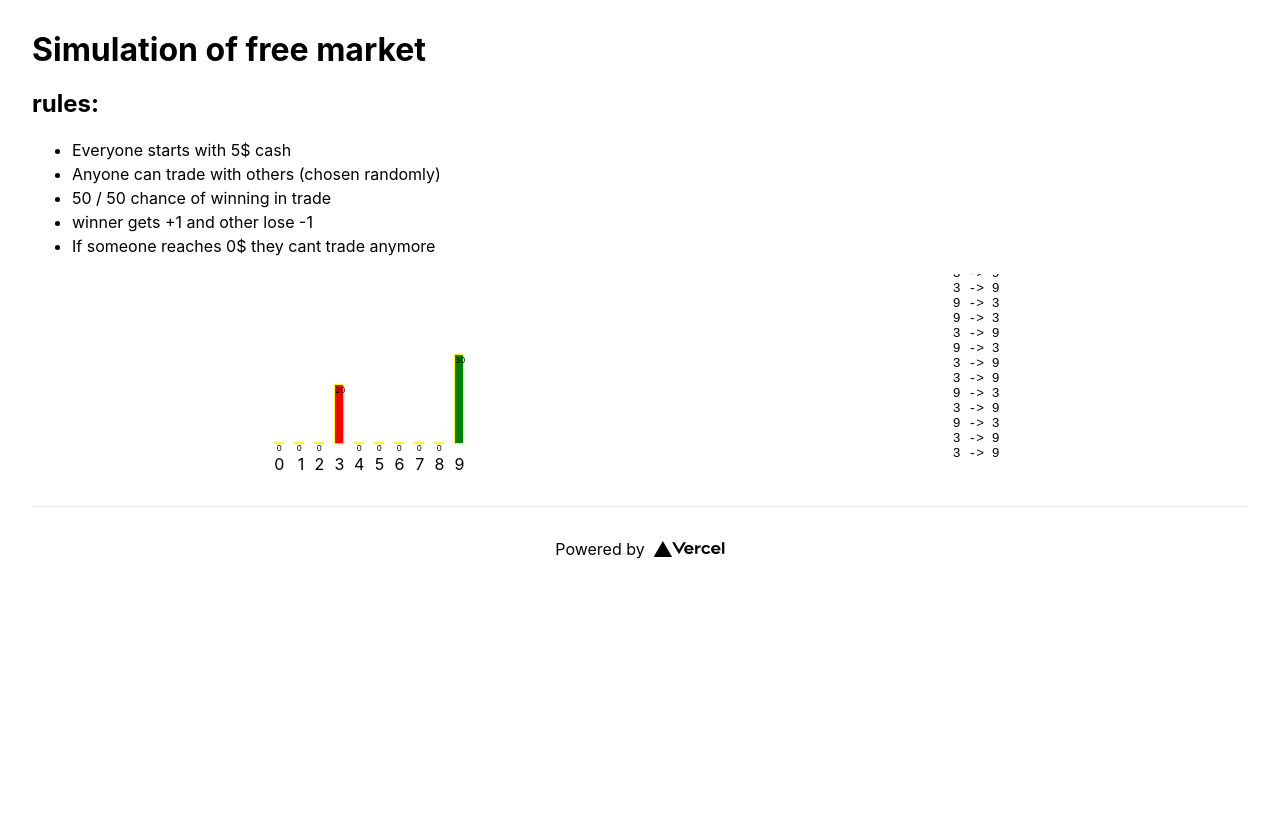
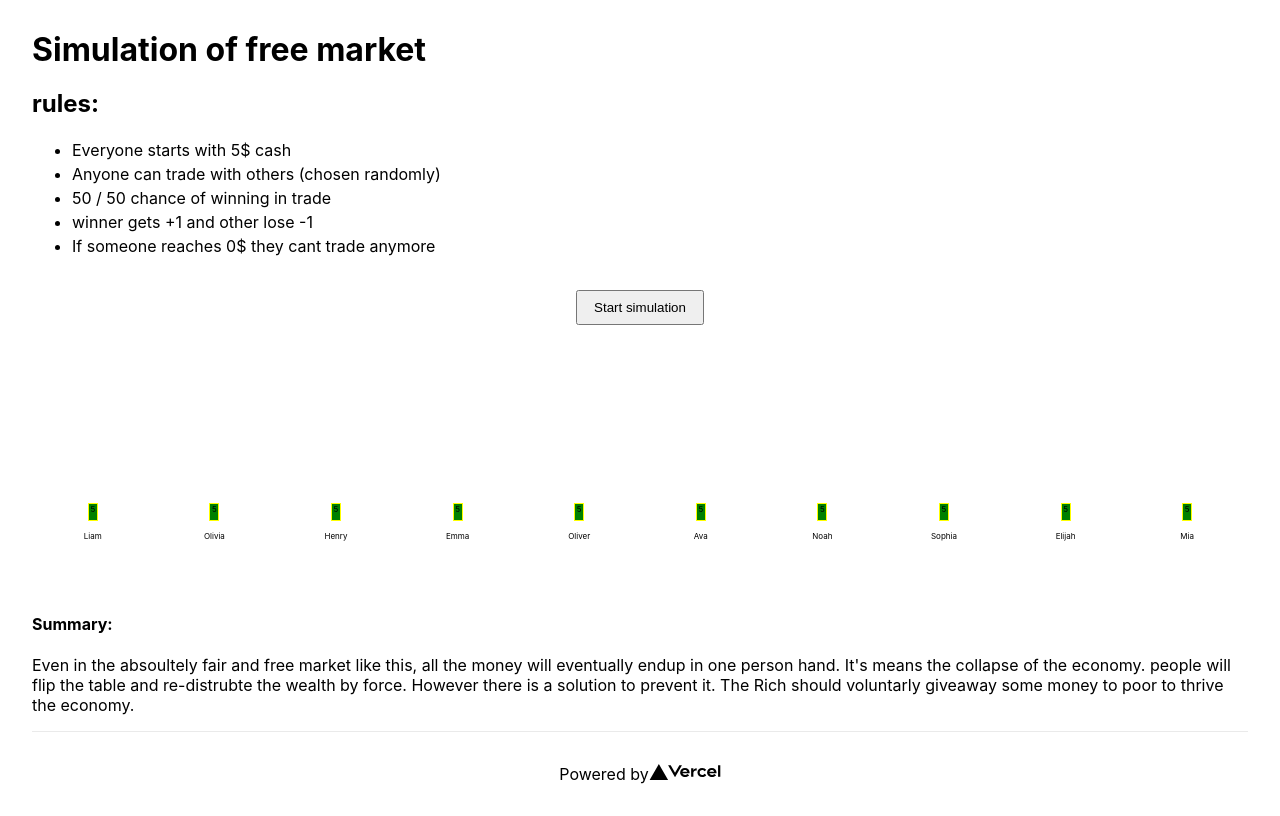
Before and after one commit to Mhmdrza/free-market, a Next.js app: page / in a window 1280 px wide. Built offline with nearby package versions, Linux system fonts and the light colour scheme.

Commit message:
chore: quick save

```diff
--- a/pages/index.js
+++ b/pages/index.js
@@ -4,8 +4,20 @@ import { useEffect, useState } from 'react';
 import run from '../logic';
 import styles from '../styles/Home.module.css'
 
+const names = [
+  'Liam',
+  'Olivia',
+  'Henry',
+  'Emma',
+  'Oliver',
+  'Ava',
+  'Noah',
+  'Sophia',
+  'Elijah',
+  'Mia',
+]
+
 const cashe = Object.create(null);
-const { transactionLogs, transactionNumber, nodes } = run();
 
 function nodeIdGenerator (id) {
   return `n-${id}`;
@@ -14,65 +26,64 @@ function nodeTextIdGenerator (id) {
   return `t-${id}`;
 }
 
-
+function drawBar (el, value, isPositive) {
+  el.style.background = isPositive? 'green' : 'red';
+  el.textContent = value;
+  el.style.height = value *3.5 + 'px';
+}
 
 function showTransaction ( c, giverId, giverCash, reciverId, reciverCash ) {
   const el1= cashe[giverId] || (cashe[giverId] = document.querySelector('#' + nodeIdGenerator(giverId)));
   const el2= cashe[reciverId] || (cashe[reciverId] = document.querySelector('#' + nodeIdGenerator(reciverId)));
   const el1t= cashe[giverId+'t'] || (cashe[giverId+'t'] = document.querySelector('#' + nodeTextIdGenerator(giverId)));
-  const el2t= cashe[reciverId+'t'] || (cashe[reciverId+'t'] = document.querySelector('#' + nodeTextIdGenerator(reciverId)));
-  // console.log({element1: giverId, el1: nodeIdGenerator(giverId), el2});
+  const transactionPanel = cashe['transactionPanel'] || (cashe['transactionPanel'] = document.querySelector('#transactionPanel'));
+  const transactionNumber = cashe['transactionNumber'] || (cashe['transactionNumber'] = document.querySelector('#transactionNumber'));
   try {
-    el1.style.background = 'red';
-    el1.textContent = giverCash;
-    el1.style.height = giverCash *3 + 'px';
-    // el1.textContent = '-';
-    el2.style.background = 'green';
-    el2.textContent = reciverCash;
-    // el2t.style.color = 'green';
-    el2.style.height = reciverCash*3 + 'px';
-    transactionPanel.textContent += `\n ${giverId} -> ${reciverId}`
-    console.log(c);
-    transactionNumber.textContent = c;
+    drawBar(el1, giverCash, false);
     if (giverCash < 1) {
       el1t.style.color = 'gray';
     }
-    if (reciverCash < 1) {
-      el2t.style.color = 'gray';
-    }
-    // el2.textContent = '+';
-
+    drawBar(el2, reciverCash, true);
+    transactionPanel.innerHTML += `\n<span>${names[giverId]}</span> -> <span>${names[reciverId]}</span>`
+    transactionNumber.textContent = c;
   } catch (error) {
-
+    console.log(error);
   }
 }
 
+function startSimulation() {
+  const { transactionLogs, transactionNumber, luckiest, outOfBussiness } = run();
   let c = 0;
   let rafId;
   function rafRunner () {
     if ( c < transactionNumber )  {
-    // console.log(...transactionLogs[c]);
       showTransaction(c, ...transactionLogs[c])
-    rafId = requestAnimationFrame(rafRunner);
       c ++;
+      return rafId = requestAnimationFrame(rafRunner);
     } else {
       cancelAnimationFrame(rafId)
     }
   }
+  rafRunner();
+}
 
 export default function Home() {
+  const [started, setStarted] = useState(false);
   const [people, setPeople] = useState(10);
   const [startingMoney, setStartingMoney] = useState(5);
+  const nodes = Array(people).fill().map((_, index) => ({ cash: startingMoney, id: index }));
 
   useEffect(() => {
-    rafRunner()
+    nodes.forEach(node => {
+      const el1= (cashe[node.id] = document.querySelector('#' + nodeIdGenerator(node.id)));
+      drawBar(el1, node.cash, true);
+    })
   }, []);
-
 
   return (
     <div className={styles.container}>
       <Head>
-        <title>Free market</title>
+        <title>Free market Simulation</title>
         <meta name="description" content="Simulation of free market" />
         <link rel="icon" href="/favicon.ico" />
       </Head>
@@ -89,19 +100,26 @@ export default function Home() {
             <li>winner gets +1 and other lose -1</li>
             <li>If someone reaches 0$ they cant trade anymore</li>
           </ul>
-        <div style={{display: 'flex', justifyContent: 'space-around', width: '100%'}}>
+          {!started && <div style={{textAlign: 'center', padding: '1rem 0'}}>
+            <button onClick={()=>(startSimulation(), setStarted(true))} style={{padding: '.5rem 1rem'}}>
+              Start simulation
+            </button>
+          </div>}
+        <div style={{display: 'flex', justifyContent: 'space-around', width: '100%', flexWrap: 'wrap2'}}>
           <div style={{
             display: 'flex',
             alignItems: 'flex-end',
+            width: '100%',
+            justifyContent: 'space-around',
             height: '200px',
           }}>
           { nodes.map( ({id, cash}) => (
             <div key={id} style={{
-              width: '20px',
+              width: '30px',
               display: 'flex',
               flexDirection: 'column',
               justifyContent: 'center',
-              alignItems: 'flex-end',
+              alignItems: 'center',
               // border: '1px solid yellow'
             }}>
               <span id={nodeIdGenerator(id)} style={{
@@ -109,26 +127,43 @@ export default function Home() {
                 border: '1px solid yellow',
                 fontSize: '.5rem',
                 textAlign: 'center'
-              }}></span>
-              <span style={{ marginTop: '10px'}} id={nodeTextIdGenerator(id)}>{id}</span>
+              }}/>
+              <span style={{ marginTop: '10px', fontSize: '.5rem'}} id={nodeTextIdGenerator(id)}>{names[id]}</span>
             </div>
           ))}
-          </div>
-          <div style={{
-            // overflowAnchor: 'auto',
-            display: 'flex',
-            flexDirection: 'column-reverse',
-            overflowY: 'scroll',
-            height: '200px',
-            padding: '0 1rem'
-          }}>
-            <pre id='transactionPanel'></pre>
-            <p id='s'>sss</p>
-            <p id='transactionNumber'></p>
           </div>
         </div>
       </main>
 
+      {started && <>
+        <h3>
+          Stats:
+        </h3>
+        <div style={{display: 'flex', alignItems: 'flex-end', justifyContent: 'space-between'}}>
+          <div style={{display: 'flex', flexDirection: 'column', justifyContent: 'center', alignItems: 'center'}}>Number of transcations: <span id='transactionNumber' className={styles.transactionNumber}></span></div>
+          <div style={{
+            display: 'flex',
+            position: 'relative',
+            alignItems: 'center',
+            flexDirection: 'column-reverse',
+            overflowY: 'scroll',
+            height: '200px',
+            padding: '0 1rem',
+            width: '50vw',
+          }}>
+            <pre id='transactionPanel'></pre>
+          </div>
+          {/* <p>Lucky Person: <strong>{names[luckiest.id]}</strong></p> */}
+          {/* <p style={{display: 'flex', flexWrap: 'wrap', alignItems: 'baseline'}}>Out of Bussiness: {Object.values(outOfBussiness).map(p => <small key={p.id}>{names[p.id]},&nbsp;</small>)}</p> */}
+        </div>
+      </>}
+      <br/>
+      <h4>Summary:</h4>
+      <p>
+        Even in the absoultely fair and free market like this, all the money will eventually endup in one person hand.
+        It's means the collapse of the economy. people will flip the table and re-distrubte the wealth by force.
+        However there is a solution to prevent it. The Rich should voluntarly giveaway some money to poor to thrive the economy.
+      </p>
       <footer className={styles.footer}>
         <a
           href="https://vercel.com?utm_source=create-next-app&utm_medium=default-template&utm_campaign=create-next-app"
--- a/styles/Home.module.css
+++ b/styles/Home.module.css
@@ -50,59 +50,12 @@
   line-height: 1.5;
   /* font-size: 1.5rem; */
 }
-#transactionNumber {
+.transactionNumber {
     color: #777;
-}
-.code {
-  background: #fafafa;
-  border-radius: 5px;
-  padding: 0.75rem;
-  font-size: 1.1rem;
-  font-family: Menlo, Monaco, Lucida Console, Liberation Mono, DejaVu Sans Mono,
-    Bitstream Vera Sans Mono, Courier New, monospace;
-}
-
-.grid {
-  display: flex;
-  align-items: center;
-  justify-content: center;
-  flex-wrap: wrap;
-  max-width: 800px;
-}
-
-.card {
-  margin: 1rem;
-  padding: 1.5rem;
-  text-align: left;
-  color: inherit;
-  text-decoration: none;
-  border: 1px solid #eaeaea;
-  border-radius: 10px;
-  transition: color 0.15s ease, border-color 0.15s ease;
-  max-width: 300px;
-}
-
-.card:hover,
-.card:focus,
-.card:active {
-  color: #0070f3;
-  border-color: #0070f3;
-}
-
-.card h2 {
-  margin: 0 0 1rem 0;
-  font-size: 1.5rem;
-}
-
-.card p {
-  margin: 0;
-  font-size: 1.25rem;
-  line-height: 1.5;
-}
-
-.logo {
-  height: 1em;
-  margin-left: 0.5rem;
+    /* position: absolute; */
+    /* bottom: -30px; */
+    /* left: 0px; */
+    /* padding: 0px; */
 }
 
 @media (max-width: 600px) {
```
Lines whose indentation alone changed are shown as unchanged.
